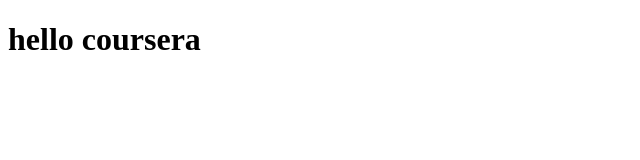
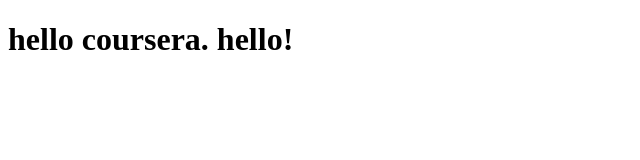
Before and after one commit to tarun-bathwal/coursera-test, a plain HTML site: page site/index.html in a window 1280 px wide. Shown: the whole page, without its empty margins (0-640 px from the left). Drawn offline with Linux system fonts and the light colour scheme.

Commit message:
small addition

```diff
--- a/site/index.html
+++ b/site/index.html
@@ -4,6 +4,6 @@
 	<title>hello coursera</title>
 </head>
 <body>
-<h1>hello coursera</h1>
+<h1>hello coursera. hello!</h1>
 </body>
 </html>
```
